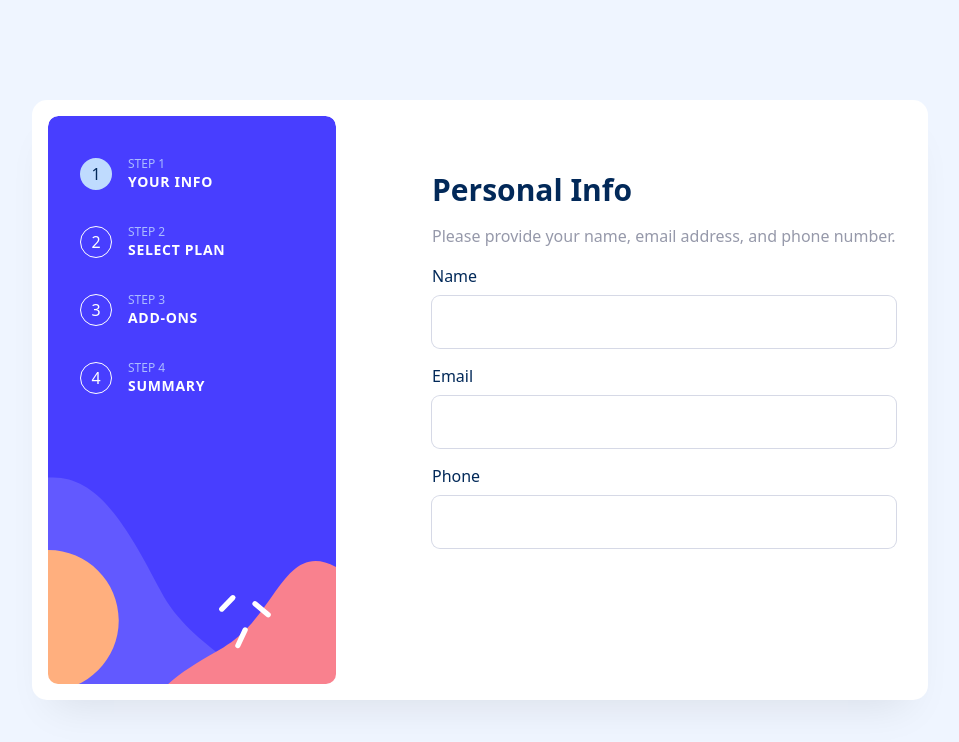
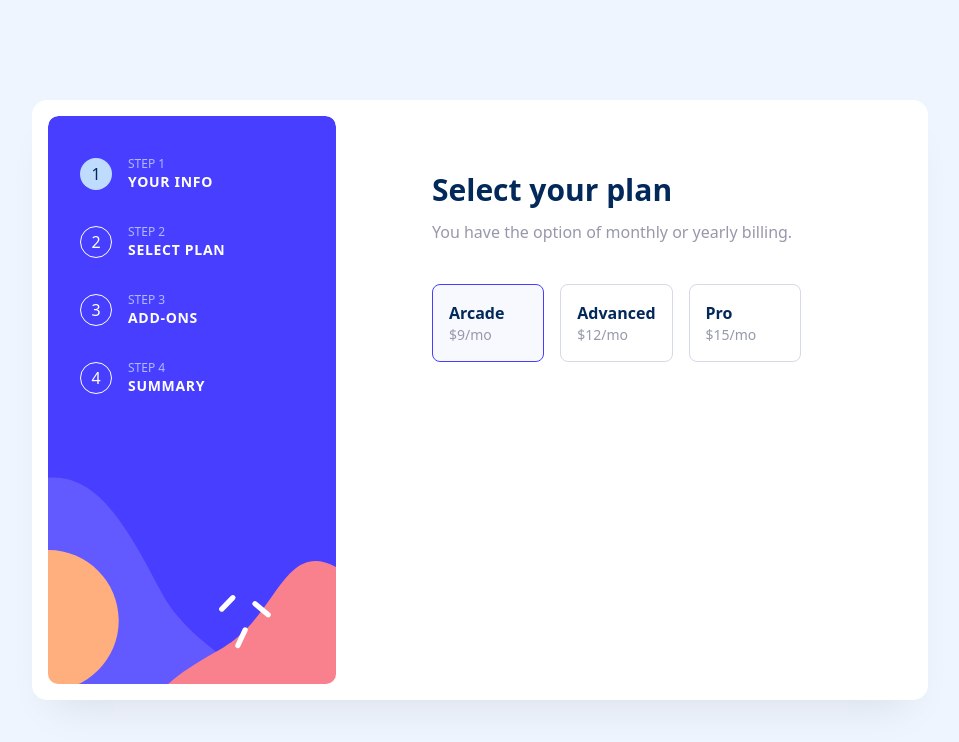
Before and after one commit to rohald89/multi-step-form, a React (Vite) app: page / in a window 1280 px wide. Shown: the top 742 px of the page, without its empty margins (160-1119 px from the left). Built offline with nearby package versions, Linux system fonts and the light colour scheme.

Commit message:
setup the PlanForm

```diff
--- a/src/App.tsx
+++ b/src/App.tsx
@@ -33,10 +33,10 @@ function App() {
   const [data, setData] = useState<FormData>(INITIAL_FORM_DATA)
 
   const { steps, currentStepIndex, step, isFirstStep, isLastStep, back, next } = useMultiStep([
-    <InfoForm {...data} updateFields={handleInputChange} />,
-    <PlanForm {...data} updateFields={setData} />,
-    <AddonForm {...data} updateFields={setData} />,
-    <SummaryForm {...data} updateFields={setData} />,
+    <InfoForm key={1} {...data} updateFields={handleInputChange} />,
+    <PlanForm key={2} {...data} updateFields={setData} />,
+    <AddonForm key={3} {...data} updateFields={setData} />,
+    <SummaryForm key={4} {...data} updateFields={setData} />,
   ])
 
   function handleInputChange(fields: Partial<FormData>) {
@@ -54,10 +54,10 @@ function App() {
   //     }
   //   }
 
-  //   const handleCycleChange = (e: React.ChangeEvent<HTMLInputElement>) => {
-  //     const { value } = e.target
-  //     setData({ ...data, billingCycle: value as 'monthly' | 'yearly' })
-  //   }
+  function handleCycleChange(e: React.ChangeEvent<HTMLInputElement>) {
+    const { value } = e.target
+    setData({ ...data, billingCycle: value as 'monthly' | 'yearly' })
+  }
 
   const handleSubmit = (e: FormEvent) => {
     e.preventDefault()
--- a/src/components/InfoForm/InfoForm.tsx
+++ b/src/components/InfoForm/InfoForm.tsx
@@ -10,11 +10,13 @@ type InfoFormProps = UserInfo & {
 
 function InfoForm({ name, email, phone, updateFields }: InfoFormProps) {
   return (
-    <div className='flex flex-col gap-4 text-[#022959] md:mt-14'>
-      <h1 className='text-3xl font-bold text-[#022959]'>Personal Info</h1>
-      <p className='text-base text-[#9699AA]'>
-        Please provide your name, email address, and phone number.
-      </p>
+    <div className='flex flex-col gap-6 text-[#022959] md:mt-14'>
+      <div className='flex flex-col gap-3 md:mb-4'>
+        <h1 className='text-3xl font-bold text-[#022959]'>Personal Info</h1>
+        <p className='text-base text-[#9699AA]'>
+          Please provide your name, email address, and phone number.
+        </p>
+      </div>
       <label htmlFor='name' className='flex flex-col gap-2'>
         <span className=''>Name</span>
         <input
--- a/src/components/PlanForm/PlanForm.tsx
+++ b/src/components/PlanForm/PlanForm.tsx
@@ -1,7 +1,112 @@
-import React from 'react'
+type PlanInfo = {
+  plan: 'arcade' | 'advanced' | 'pro'
+  billingCycle: 'monthly' | 'yearly'
+}
 
-function PlanForm() {
-  return <div />
+type PlanFormProps = PlanInfo & {
+  updateFields: (fields: Partial<PlanInfo>) => void
+}
+
+function PlanForm({ plan, billingCycle, updateFields }: PlanFormProps) {
+  return (
+    <div className='flex flex-col gap-6 text-[#022959] md:mt-14'>
+      <div className='flex flex-col gap-3 md:mb-4'>
+        <h1 className='text-3xl font-bold text-[#022959]'>Select your plan</h1>
+        <p className='text-base text-[#9699AA]'>
+          You have the option of monthly or yearly billing.
+        </p>
+      </div>
+
+      {/* Radio buttons for plan selection  */}
+
+      <ul className='grid grid-cols-1 gap-3 md:grid-cols-3 md:gap-4'>
+        <li>
+          <input
+            className='peer hidden'
+            type='radio'
+            name='plan'
+            id='arcade'
+            value='arcade'
+            checked={plan === 'arcade'}
+            onChange={(e) => updateFields({ plan: e.target.value as PlanInfo['plan'] })}
+          />
+          <label
+            htmlFor='arcade'
+            className='flex cursor-pointer flex-col rounded-lg border-1 border-[#D6D9E6] p-4 hover:border-[#483EFF] peer-checked:border-[#483EFF] peer-checked:bg-[#F8F9FF]'
+          >
+            <span className='text-base font-bold'>Arcade</span>
+            <span className='text-sm text-[#9699AA]'>$9/mo</span>
+          </label>
+        </li>
+        <li>
+          <input
+            className='peer hidden'
+            type='radio'
+            name='plan'
+            id='advanced'
+            value='advanced'
+            checked={plan === 'advanced'}
+            onChange={(e) => updateFields({ plan: e.target.value as PlanInfo['plan'] })}
+          />
+          <label
+            htmlFor='advanced'
+            className='flex cursor-pointer flex-col rounded-lg border-1 border-[#D6D9E6] p-4 hover:border-[#483EFF] peer-checked:border-[#483EFF] peer-checked:bg-[#F8F9FF]'
+          >
+            <span className='text-base font-bold'>Advanced</span>
+            <span className='text-sm text-[#9699AA]'>$12/mo</span>
+          </label>
+        </li>
+        <li>
+          <input
+            className='peer hidden'
+            type='radio'
+            name='plan'
+            id='pro'
+            value='pro'
+            checked={plan === 'pro'}
+            onChange={(e) => updateFields({ plan: e.target.value as PlanInfo['plan'] })}
+          />
+          <label
+            htmlFor='pro'
+            className='flex cursor-pointer flex-col rounded-lg border-1 border-[#D6D9E6] p-4 hover:border-[#483EFF] peer-checked:border-[#483EFF] peer-checked:bg-[#F8F9FF]'
+          >
+            <span className='text-base font-bold'>Pro</span>
+            <span className='text-sm text-[#9699AA]'>$15/mo</span>
+          </label>
+        </li>
+      </ul>
+      {/* <div className='flex flex-col gap-4'>
+        <div className='flex items-center gap-4'>
+          <input
+            type='radio'
+            name='plan'
+            id='arcade'
+            value='arcade'
+            checked={plan === 'arcade'}
+            onChange={(e) => updateFields({ plan: e.target.value as PlanInfo['plan'] })}
+          />
+          <label htmlFor='arcade' className='flex flex-col gap-2'>
+            <span className='text-base font-bold'>Arcade</span>
+            <span className='text-sm text-[#9699AA]'>For small teams or freelancers</span>
+          </label>
+        </div>
+        <div className='flex items-center gap-4'>
+          <input
+            type='radio'
+            name='plan'
+            id='advanced'
+            value='advanced'
+            checked={plan === 'advanced'}
+            onChange={(e) => updateFields({ plan: e.target.value as PlanInfo['plan'] })}
+          />
+          <label htmlFor='advanced' className='flex flex-col gap-2'>
+            <span className='text-base font-bold'>Advanced</span>
+            <span className='text-sm text-[#9699AA]'>For growing teams or small businesses</span>
+          </label>
+        </div>
+      </div> */}
+    </div>
+  )
 }
 
 export default PlanForm
--- a/src/hooks/useMultiStep.tsx
+++ b/src/hooks/useMultiStep.tsx
@@ -1,7 +1,7 @@
 import { ReactElement, useState } from 'react'
 
 export function useMultiStep(steps: ReactElement[]) {
-  const [currentStepIndex, setCurrentStepIndex] = useState(0)
+  const [currentStepIndex, setCurrentStepIndex] = useState(1)
 
   function next() {
     setCurrentStepIndex((i) => {
```
